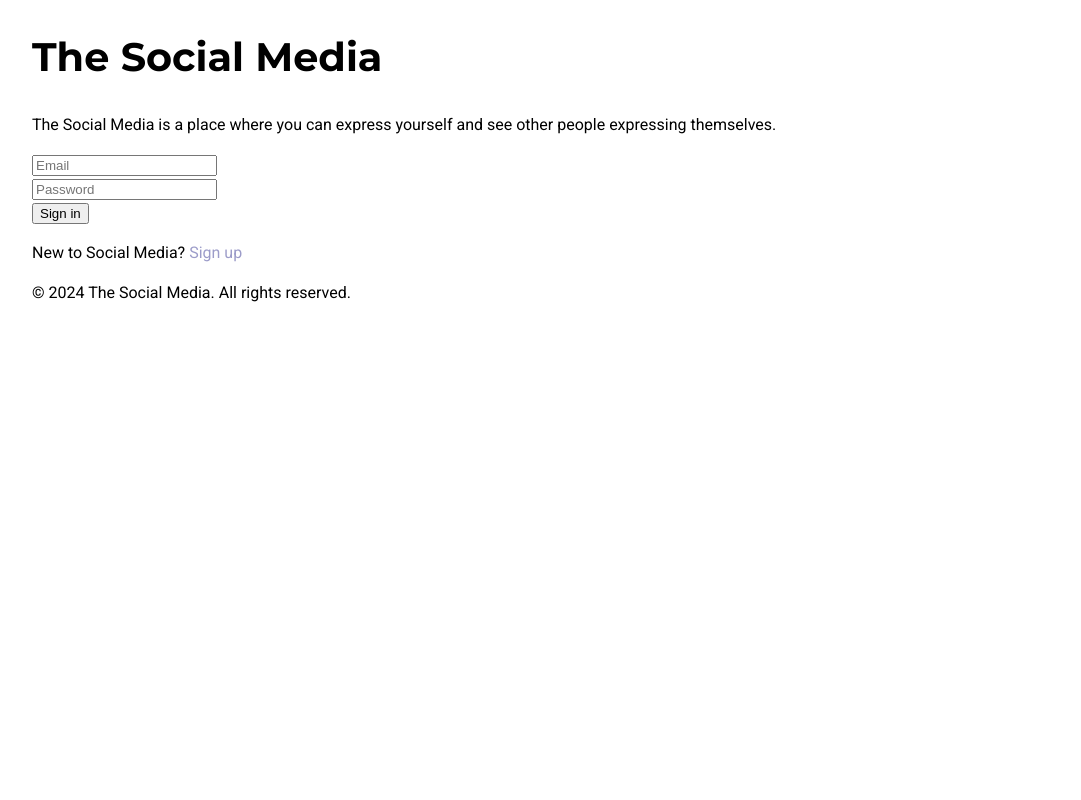
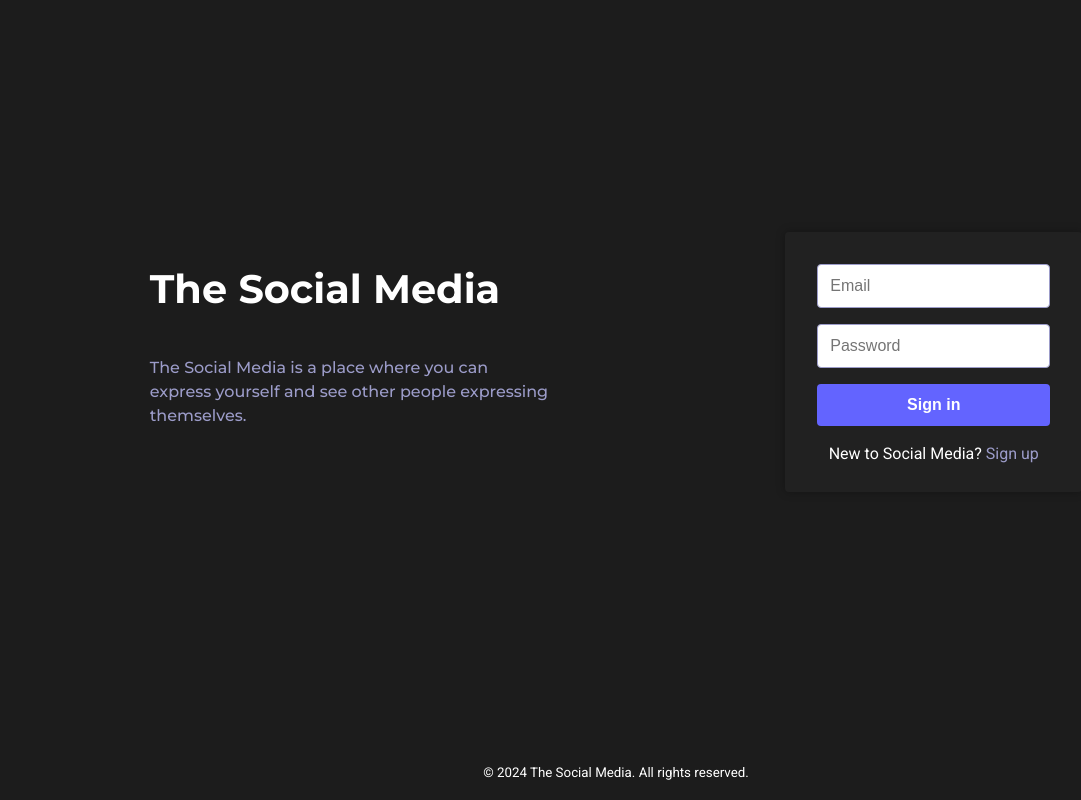
Before and after one commit to sonliacharo/social-media, a website: page app/views/index.html in a window 1280 px wide. Shown: the whole page, without its empty margins (24-1105 px from the left). Drawn offline with Linux system fonts and the light colour scheme.

Commit message:
feat: add initial page styles

```diff
--- a/app/views/index.html
+++ b/app/views/index.html
@@ -10,12 +10,11 @@
     <link rel="stylesheet" href="/public/css/styles.css">
 </head>
 <body>
-    <main class="container">
-        <div class="initial-page-container">
+    <main class="container initial-page">
+        <div class="page-container">
             <div class="text-container">
                 <h1 class="brand">The Social Media</h1>
-                <p class="description">The Social Media is a place where you can express yourself and see other people expressing themselves.</p>
-            </div>
+                <h6 class="description">The Social Media is a place where you can express yourself and see other people expressing themselves.</h6>
             </div>
             <div class="form-container">
                 <form class="login-form" aria-labelledby="login-heading">
@@ -35,9 +34,10 @@
                     <p>New to Social Media? <a class="register-link" href='/register' aria-label="Create an account">Sign up</a></p>
                 </div>
             </div>
+        </div>
         <footer class="footer">
             <div class="footer-content">
-                <p>&copy; 2024 The Social Media. All rights reserved.</p>
+                <p><small>&copy; 2024 The Social Media. All rights reserved.</small></p>
             </div>
         </footer>
     </main>
--- a/public/css/styles.css
+++ b/public/css/styles.css
@@ -3,7 +3,7 @@
         --black: #000501;
         --white: #FFFFFF;
         --palatinate-blue: #563ACC;
-        --neon-blue: #563ACC;
+        --neon-blue: #6364FF;
         --cool-gray: #9C9CC9;
         --eerie-black: #212121;
         --dark-eerie-black: #1C1C1C;
@@ -22,7 +22,10 @@
 
     html {
         box-sizing: border-box;
+        height: 100%;
+        margin: 0;
     }
+
     *,
     *::before,
     *::after {
@@ -45,6 +48,9 @@
         padding: 0;
         font-size: var(--base-size);
         line-height: 1.5;
+        height: 100%;
+        margin: 0;
+        background-color: var(--dark-eerie-black);
     }
 
     h1, h2, h3, h4, h5, h6 {
@@ -99,8 +105,11 @@
 
     .container {
         max-width: 1200px;
+        min-height: 100vh;
         margin: 0 auto;
         padding: 0 1rem;
+        background-color: var(--dark-eerie-black);
+        color: var(--white);
     }
 
     .black {
@@ -131,3 +140,86 @@
         background-color: var(--dark-eerie-black);
     }
 }
+
+@layer initial-page {
+    .initial-page {
+        display: flex;
+        flex-direction: column;
+        justify-content: center;
+    }
+
+    .brand {
+        margin: 0;
+    }
+
+    .description {
+        max-width: 400px;
+        line-height: 1.5;
+        font-weight: 500;
+        color: var(--cool-gray);
+    }
+
+
+    .page-container {
+        display: flex;
+        align-items: center;
+        justify-content: space-around;
+        padding: 8rem 0;
+        margin-top: auto;
+        margin-bottom: 20px;
+    }
+
+    .form-container {
+        background-color: var(--eerie-black);
+        padding: 2rem 2rem 0.65rem 2rem;
+        border-radius: 4px;
+        box-shadow: 0 0 10px rgba(0, 0, 0, 0.3);
+    }
+
+    .input-field {
+        width: 100%;
+        margin-bottom: 1rem;
+    }
+
+    .input-text {
+        width: 100%;
+        padding: 0.75rem;
+        box-sizing: border-box;
+        border: 1px solid var(--cool-gray);
+        border-radius: 4px;
+        font-size: var(--base-size);
+        color: var(--black);
+    }
+
+    .login__button-container {
+        width: 100%;
+        display: flex;
+    }
+
+    .login-button {
+        width: 100%;
+        padding: 0.75rem;
+        background-color: var(--neon-blue);
+        color: var(--white);
+        font-size: var(--base-size);
+        font-weight: bold;
+        border: none;
+        border-radius: 4px;
+        cursor: pointer;
+    }
+
+    .login-button:hover {
+        background-color: var(--palatinate-blue);
+    }
+
+    .register__link-container {
+        width: 100%;
+        display: flex;
+        justify-content: center;
+    }
+
+    .footer {
+        text-align: center;
+        margin-top: auto;
+    }
+}
```
Lines whose indentation alone changed are shown as unchanged.
